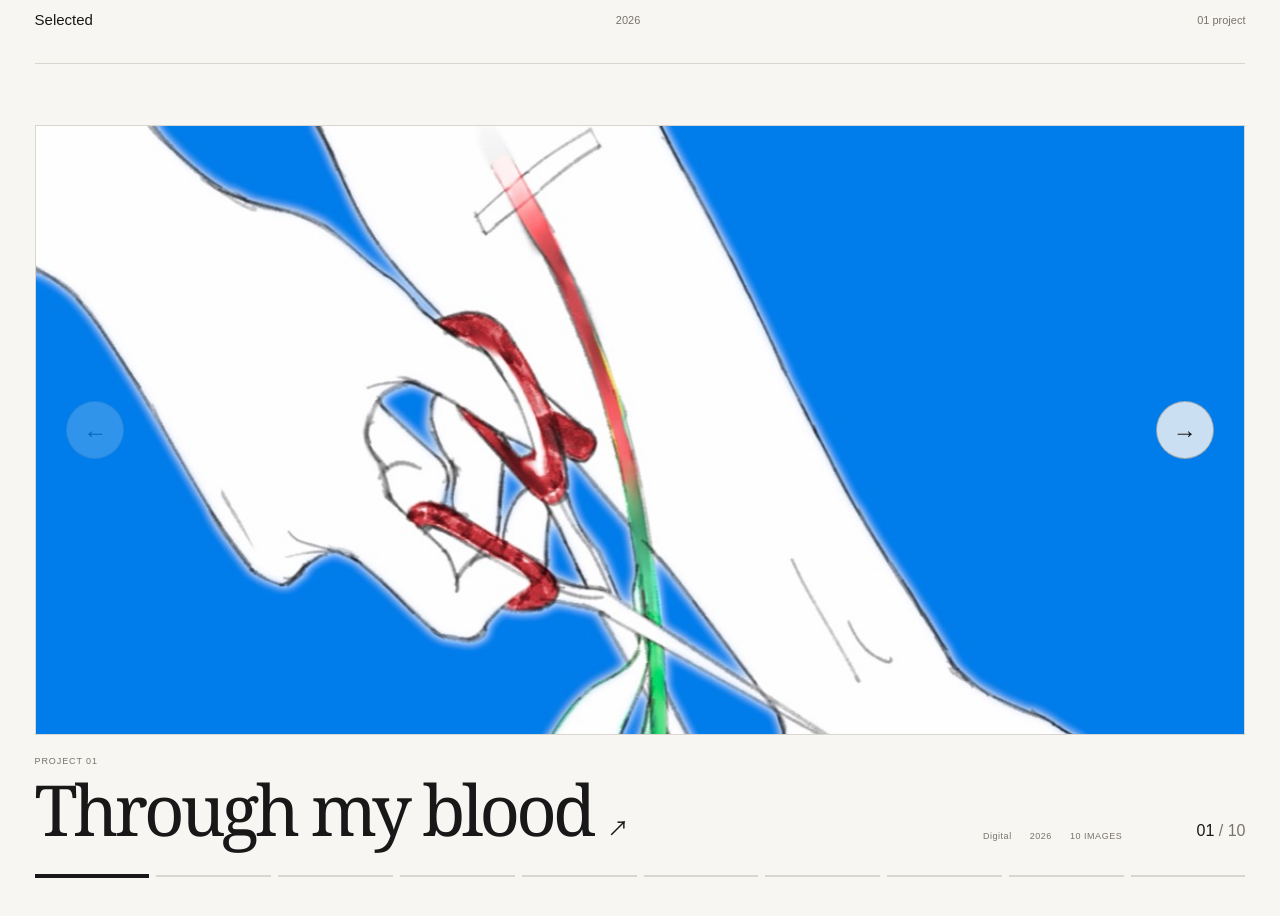
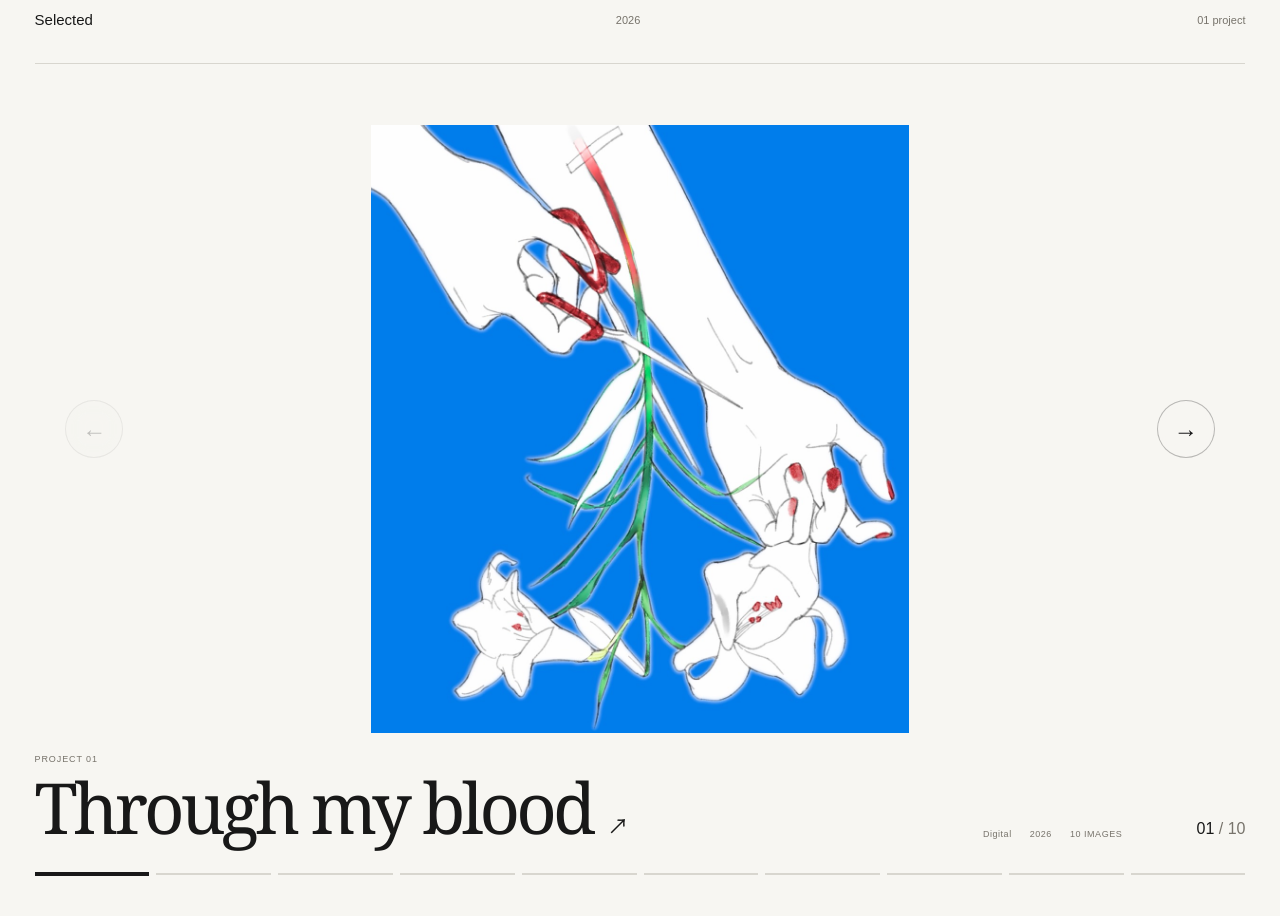
Before and after one commit to YoaUukiart/YoaUukiart.github.io, a Next.js app: page / in a window 1280 px wide. Shown: the part 540-1456 px from the top of the page. Built offline with nearby package versions, Linux system fonts and the light colour scheme.

Commit message:
Remove extra artwork frame (#8)
Co-authored-by: YouUuki-playground <308586883+YouUuki-playground@users.noreply.github.com>

```diff
--- a/app/globals.css
+++ b/app/globals.css
@@ -189,8 +189,8 @@ a {
 .project-carousel__viewer {
   position: relative;
   overflow: hidden;
-  border: 1px solid var(--line);
-  background: #ecebe6;
+  border: 0;
+  background: transparent;
   outline: none;
 }
 
@@ -200,6 +200,7 @@ a {
 
 .project-carousel__track {
   display: flex;
+  align-items: center;
   overflow-x: auto;
   overscroll-behavior-x: contain;
   scroll-behavior: smooth;
@@ -214,7 +215,6 @@ a {
 
 .project-slide {
   flex: 0 0 100%;
-  height: clamp(520px, 76vh, 940px);
   display: grid;
   place-items: center;
   margin: 0;
@@ -224,16 +224,19 @@ a {
 
 .project-slide img {
   display: block;
-  width: 100%;
-  height: 100%;
+  width: auto;
+  height: auto;
+  max-width: 100%;
+  max-height: min(76vh, 940px);
   object-fit: contain;
   user-select: none;
 }
 
 .project-slide__open {
   position: relative;
-  width: 100%;
-  height: 100%;
+  width: fit-content;
+  max-width: 100%;
+  height: fit-content;
   display: grid;
   place-items: center;
   padding: 0;
@@ -1113,7 +1116,11 @@ a {
   }
 
   .project-slide {
-    height: clamp(430px, 68vh, 680px);
+    height: auto;
+  }
+
+  .project-slide img {
+    max-height: min(68vh, 680px);
   }
 
   .project-carousel__arrow {
```
